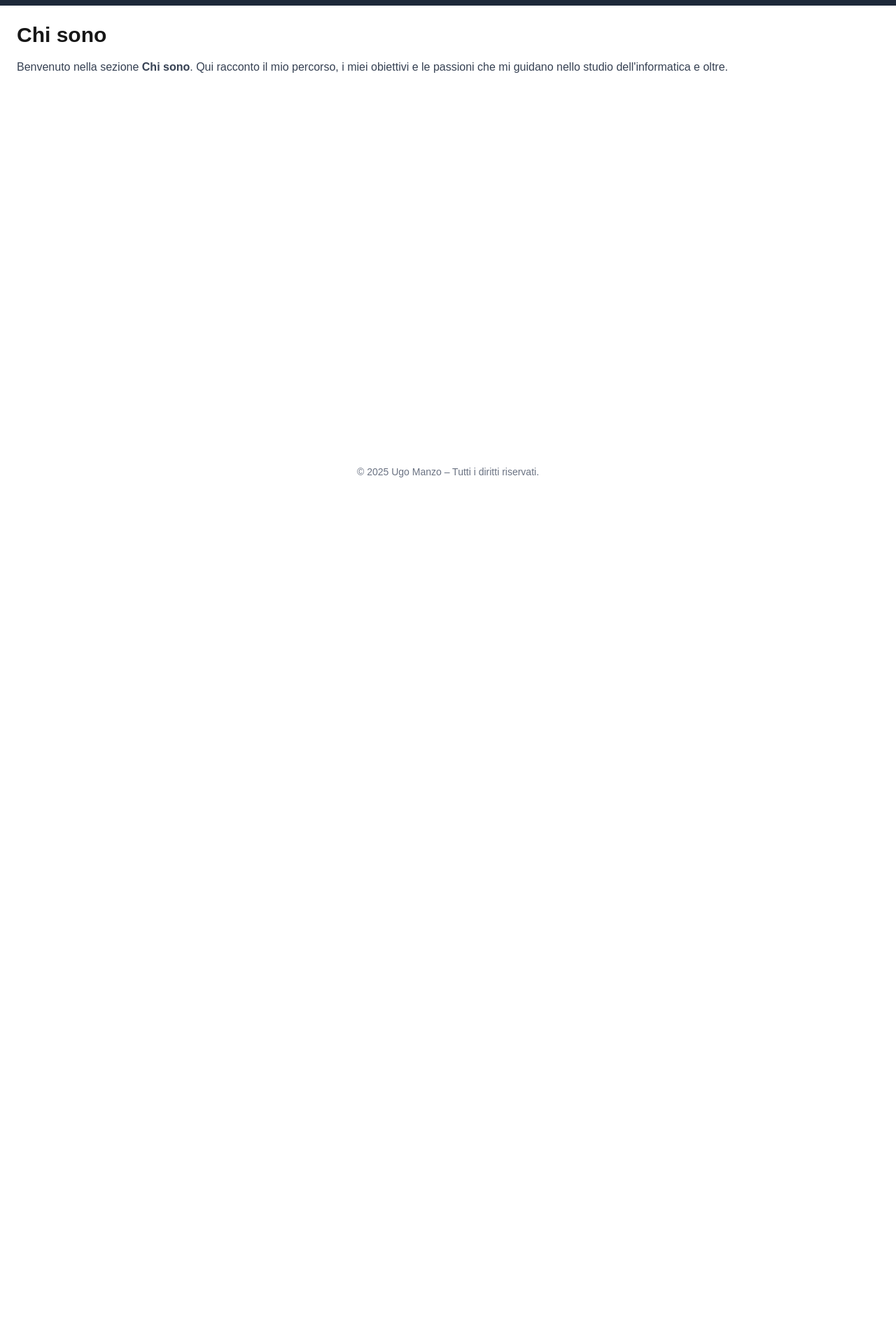
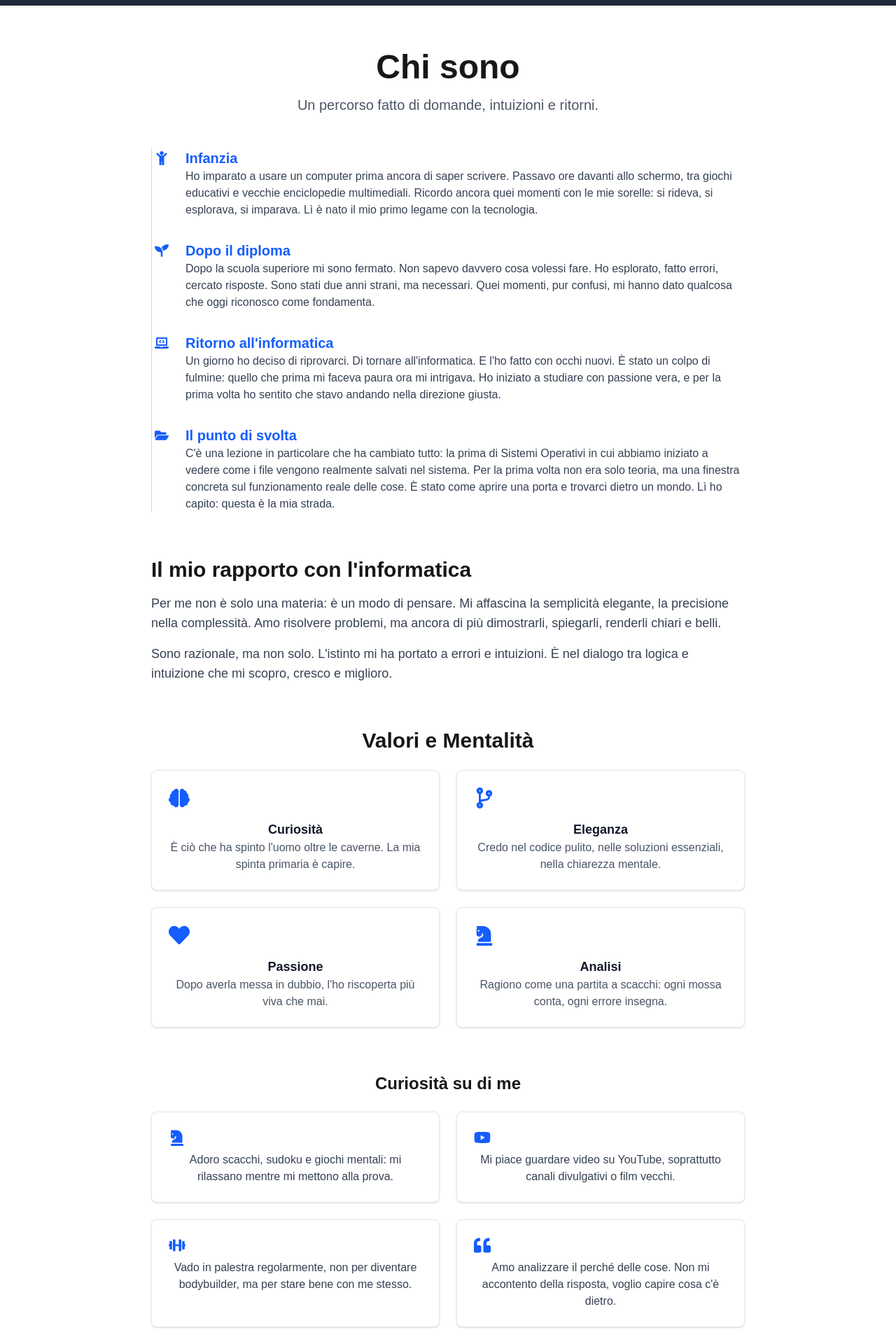
Before and after one commit to UgoManzo/UgoManzo.github.io, a Next.js app: page /about in a window 1280 px wide. Shown: the part 100-2020 px from the top of the page at 70% size. Before the commit the page ends 800 px from the top, so only its background shows below. Built offline with nearby package versions, Linux system fonts and the light colour scheme.

Commit message:
Amplio chi sono

```diff
--- a/package.json
+++ b/package.json
@@ -13,7 +13,8 @@
     "next": "15.3.0",
     "next-themes": "^0.4.6",
     "react": "^19.0.0",
-    "react-dom": "^19.0.0"
+    "react-dom": "^19.0.0",
+    "react-icons": "^5.5.0"
   },
   "devDependencies": {
     "@eslint/eslintrc": "^3",
--- a/src/app/about/page.js
+++ b/src/app/about/page.js
@@ -1,10 +1,180 @@
+'use client';
+import { motion } from 'framer-motion';
+import { FaChessKnight,
+  FaBrain,
+  FaCodeBranch,
+  FaHeart,
+  FaChild,
+  FaSeedling,
+  FaLaptopCode,
+  FaFolderOpen,
+  FaQuoteLeft,
+  FaDumbbell,
+  FaYoutube,
+  FaQuoteRight,
+  FaLightbulb,
+  FaSearch } from 'react-icons/fa';
+
 export default function AboutPage() {
   return (
-    <main className="p-6">
-      <h1 className="text-3xl font-bold">Chi sono</h1>
-      <p className="mt-4 text-gray-700 dark:text-gray-300">
-        Benvenuto nella sezione <strong>Chi sono</strong>. Qui racconto il mio percorso, i miei obiettivi e le passioni che mi guidano nello studio dell&apos;informatica e oltre.
-      </p>
+    <main className="max-w-4xl mx-auto px-6 py-16">
+      {/* Titolo */}
+      <motion.div
+        initial={{ opacity: 0, y: -30 }}
+        animate={{ opacity: 1, y: 0 }}
+        transition={{ duration: 0.6 }}
+        className="text-center mb-12"
+      >
+        <h1 className="text-4xl sm:text-5xl font-bold mb-4">Chi sono</h1>
+        <p className="text-lg sm:text-xl text-gray-600 dark:text-gray-300 max-w-2xl mx-auto">
+          Un percorso fatto di domande, intuizioni e ritorni.
+        </p>
+      </motion.div>
+
+      {/* Timeline */}
+      <div className="space-y-8 border-l border-gray-300 dark:border-gray-700 pl-6 relative">
+        {[
+          {
+            year: 'Infanzia',
+            icon: <FaChild className="text-blue-600 text-xl" />,
+            text: 'Ho imparato a usare un computer prima ancora di saper scrivere. Passavo ore davanti allo schermo, tra giochi educativi e vecchie enciclopedie multimediali. Ricordo ancora quei momenti con le mie sorelle: si rideva, si esplorava, si imparava. Lì è nato il mio primo legame con la tecnologia.',
+          },
+          {
+            year: 'Dopo il diploma',
+            icon: <FaSeedling className="text-blue-600 text-xl" />,
+            text: 'Dopo la scuola superiore mi sono fermato. Non sapevo davvero cosa volessi fare. Ho esplorato, fatto errori, cercato risposte. Sono stati due anni strani, ma necessari. Quei momenti, pur confusi, mi hanno dato qualcosa che oggi riconosco come fondamenta.',
+          },
+          {
+            year: 'Ritorno all\'informatica',
+            icon: <FaLaptopCode className="text-blue-600 text-xl" />,
+            text: 'Un giorno ho deciso di riprovarci. Di tornare all\'informatica. E l\'ho fatto con occhi nuovi. È stato un colpo di fulmine: quello che prima mi faceva paura ora mi intrigava. Ho iniziato a studiare con passione vera, e per la prima volta ho sentito che stavo andando nella direzione giusta.',
+          },
+          {
+            year: 'Il punto di svolta',
+            icon: <FaFolderOpen className="text-blue-600 text-xl" />,
+            text: 'C\'è una lezione in particolare che ha cambiato tutto: la prima di Sistemi Operativi in cui abbiamo iniziato a vedere come i file vengono realmente salvati nel sistema. Per la prima volta non era solo teoria, ma una finestra concreta sul funzionamento reale delle cose. È stato come aprire una porta e trovarci dietro un mondo. Lì ho capito: questa è la mia strada.',
+          },
+        ].map((item, i) => (
+          <motion.div
+            key={i}
+            initial={{ opacity: 0, x: -20 }}
+            whileInView={{ opacity: 1, x: 0 }}
+            transition={{ delay: i * 0.2, duration: 0.5 }}
+            viewport={{ once: true }}
+            className="relative"
+          >
+            <div className="absolute -left-5 top-1">{item.icon}</div>
+            <div className="ml-6">
+              <h3 className="text-xl font-semibold text-blue-600">{item.year}</h3>
+              <p className="text-gray-700 dark:text-gray-300">{item.text}</p>
+            </div>
+          </motion.div>
+        ))}
+      </div>
+
+      {/* Riflessione */}
+      <div className="mt-16">
+        <h2 className="text-3xl font-bold mb-4">Il mio rapporto con l&apos;informatica</h2>
+        <p className="text-lg text-gray-700 dark:text-gray-300 mb-4">
+          Per me non è solo una materia: è un modo di pensare. Mi affascina la semplicità elegante, la precisione nella complessità.
+          Amo risolvere problemi, ma ancora di più dimostrarli, spiegarli, renderli chiari e belli.
+        </p>
+        <p className="text-lg text-gray-700 dark:text-gray-300">
+          Sono razionale, ma non solo. L&apos;istinto mi ha portato a errori e intuizioni. È nel dialogo tra logica e intuizione che mi scopro, cresco e miglioro.
+        </p>
+      </div>
+
+      {/* Valori */}
+      <div className="mt-16">
+        <h2 className="text-3xl font-bold mb-6 text-center">Valori e Mentalità</h2>
+        <div className="grid grid-cols-1 sm:grid-cols-2 gap-6">
+          {[
+            {
+              icon: <FaBrain className="text-3xl text-blue-600" />,
+              title: 'Curiosità',
+              desc: 'È ciò che ha spinto l\'uomo oltre le caverne. La mia spinta primaria è capire.',
+            },
+            {
+              icon: <FaCodeBranch className="text-3xl text-blue-600" />,
+              title: 'Eleganza',
+              desc: 'Credo nel codice pulito, nelle soluzioni essenziali, nella chiarezza mentale.',
+            },
+            {
+              icon: <FaHeart className="text-3xl text-blue-600" />,
+              title: 'Passione',
+              desc: 'Dopo averla messa in dubbio, l\'ho riscoperta più viva che mai.',
+            },
+            {
+              icon: <FaChessKnight className="text-3xl text-blue-600" />,
+              title: 'Analisi',
+              desc: 'Ragiono come una partita a scacchi: ogni mossa conta, ogni errore insegna.',
+            },
+          ].map((item, i) => (
+            <motion.div
+              key={i}
+              initial={{ opacity: 0, y: 20 }}
+              whileInView={{ opacity: 1, y: 0 }}
+              transition={{ delay: i * 0.2, duration: 0.5 }}
+              viewport={{ once: true }}
+              className="bg-white dark:bg-gray-800 border border-gray-200 dark:border-gray-700 rounded-lg p-6 shadow text-center"
+            >
+              <div className="mb-4">{item.icon}</div>
+              <h3 className="text-lg font-semibold text-gray-900 dark:text-white">{item.title}</h3>
+              <p className="text-gray-600 dark:text-gray-300">{item.desc}</p>
+            </motion.div>
+          ))}
+        </div>
+      </div>
+
+      {/* Curiosità */}
+      <div className="mt-16">
+        <h2 className="text-2xl font-semibold mb-6 text-center">Curiosità su di me</h2>
+        <div className="grid grid-cols-1 sm:grid-cols-2 gap-6">
+          {[
+            {
+              icon: <FaChessKnight className="text-blue-600 text-2xl mb-2" />,
+              text: "Adoro scacchi, sudoku e giochi mentali: mi rilassano mentre mi mettono alla prova."
+            },
+            {
+              icon: <FaYoutube className="text-blue-600 text-2xl mb-2" />,
+              text: "Mi piace guardare video su YouTube, soprattutto canali divulgativi o film vecchi."
+            },
+            {
+              icon: <FaDumbbell className="text-blue-600 text-2xl mb-2" />,
+              text: "Vado in palestra regolarmente, non per diventare bodybuilder, ma per stare bene con me stesso."
+            },
+            {
+              icon: <FaQuoteLeft className="text-blue-600 text-2xl mb-2" />,
+              text: "Amo analizzare il perché delle cose. Non mi accontento della risposta, voglio capire cosa c\'è dietro."
+            },
+          ].map((item, i) => (
+            <motion.div
+              key={i}
+              initial={{ opacity: 0, y: 20 }}
+              whileInView={{ opacity: 1, y: 0 }}
+              transition={{ delay: i * 0.2, duration: 0.5 }}
+              viewport={{ once: true }}
+              className="bg-white dark:bg-gray-800 border border-gray-200 dark:border-gray-700 rounded-lg p-6 shadow text-center"
+            >
+              <div>{item.icon}</div>
+              <p className="text-gray-700 dark:text-gray-300 mt-2">{item.text}</p>
+            </motion.div>
+          ))}
+        </div>
+      </div>
+
+      {/* LinkedIn */}
+      <div className="mt-16 text-center">
+        <p className="text-gray-700 dark:text-gray-300 mb-2">Vuoi conoscermi meglio?</p>
+        <a
+          href="https://www.linkedin.com/in/ugo-manzo-43a19422b"
+          target="_blank"
+          rel="noopener noreferrer"
+          className="inline-block bg-blue-600 text-white px-5 py-2 rounded hover:bg-blue-700 transition"
+        >
+          Visita il mio profilo LinkedIn
+        </a>
+      </div>
     </main>
   );
 }
--- a/src/app/contact/page.js
+++ b/src/app/contact/page.js
@@ -1,11 +1,15 @@
 export default function ContactPage() {
   return (
-    <main className="p-6">
-      <h1 className="text-3xl font-bold">Contatti</h1>
-      <p className="mt-4 text-gray-700 dark:text-gray-300">
-        Vuoi collaborare, propormi un progetto o semplicemente fare due chiacchiere?
-        Puoi contattarmi tramite email o visitare i miei profili LinkedIn e GitHub.
+    <main className="max-w-3xl mx-auto px-4 py-16">
+      <h1 className="text-3xl font-bold mb-6">Contatti</h1>
+      <p className="text-gray-700 dark:text-gray-300 mb-4">
+        Puoi contattarmi direttamente via email o trovarmi sui miei profili social.
       </p>
+      <ul className="space-y-2 text-blue-600 dark:text-blue-400 underline">
+        <li>Email: <a href="mailto:ugomanzo45@gmail.com">ugomanzo45@gmail.com</a></li>
+        <li>GitHub: <a href="https://github.com/UgoManzo" target="_blank">github.com/UgoManzo</a></li>
+        <li>LinkedIn: <a href="https://www.linkedin.com/in/ugo-manzo-43a19422b" target="_blank">linkedin.com/in/ugo-manzo</a></li>
+      </ul>
     </main>
   );
 }
--- a/src/app/projects/page.js
+++ b/src/app/projects/page.js
@@ -1,10 +1,11 @@
 export default function ProjectsPage() {
   return (
-    <main className="p-6">
-      <h1 className="text-3xl font-bold">Progetti</h1>
-      <p className="mt-4 text-gray-700 dark:text-gray-300">
-        In questa sezione presento alcuni progetti su cui ho lavorato: applicazioni web, software universitari, esperimenti personali e idee in sviluppo.
-        Ogni progetto rappresenta un passo nel mio percorso di crescita come sviluppatore.
+    <main className="max-w-3xl mx-auto px-4 py-16">
+      <h1 className="text-3xl font-bold mb-6">Progetti</h1>
+      <p className="text-gray-700 dark:text-gray-300">
+        In questa sezione puoi trovare una selezione dei progetti su cui ho lavorato,
+        dai siti web dinamici ai programmi di ottimizzazione e intelligenza artificiale.
+        A breve aggiungerò anche i link ai repository GitHub e le demo.
       </p>
     </main>
   );
--- a/src/app/skills/page.js
+++ b/src/app/skills/page.js
@@ -1,11 +1,14 @@
 export default function SkillsPage() {
   return (
-    <main className="p-6">
-      <h1 className="text-3xl font-bold">Competenze</h1>
-      <p className="mt-4 text-gray-700 dark:text-gray-300">
-        Qui troverai le principali competenze tecniche e trasversali che ho acquisito nel tempo:
-        linguaggi di programmazione, tecnologie web, strumenti di sviluppo e attitudini personali.
-      </p>
+    <main className="max-w-3xl mx-auto px-4 py-16">
+      <h1 className="text-3xl font-bold mb-6">Competenze</h1>
+      <ul className="list-disc list-inside space-y-2 text-gray-700 dark:text-gray-300">
+        <li>Programmazione in C, Java, e JavaScript</li>
+        <li>Framework moderni come Next.js e React</li>
+        <li>Gestione versioni con Git e GitHub</li>
+        <li>Conoscenza dei sistemi operativi e architettura degli elaboratori</li>
+        <li>Fondamenti di Intelligenza Artificiale e Machine Learning</li>
+      </ul>
     </main>
   );
 }
```
Also changed, not shown: 1 other file (tests, documents, lock files or other folders).
